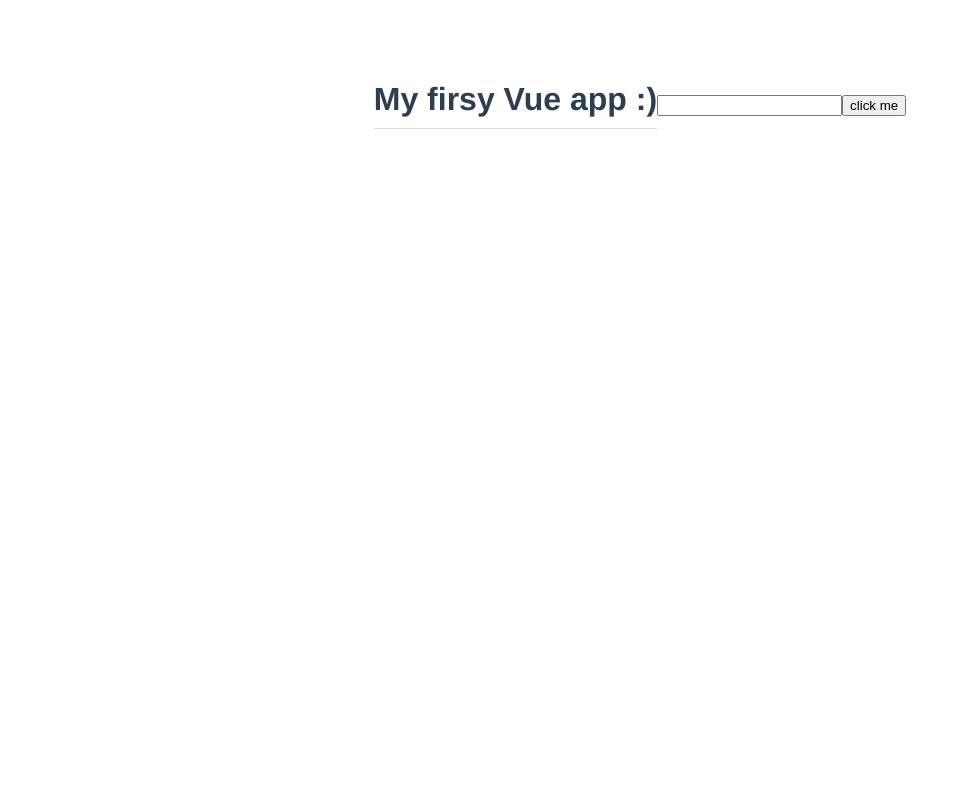
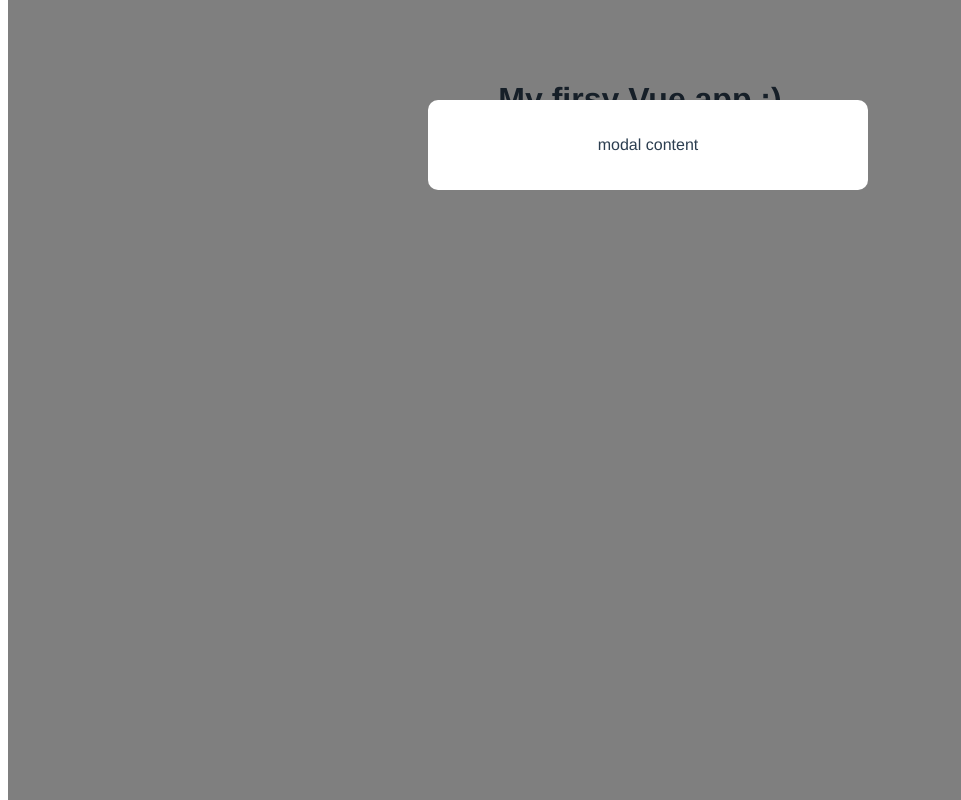
Before and after one commit to Marko1310/Vue, a Vue app in the folder modal-project/modal-project/: page / in a window 1280 px wide. Shown: the whole page, without its empty margins (0-961 px from the left). Built offline with nearby package versions, Linux system fonts and the light colour scheme.

Commit message:
multiple components - modal

```diff
--- a/modal-project/modal-project/src/App.vue
+++ b/modal-project/modal-project/src/App.vue
@@ -1,12 +1,16 @@
 <template>
-	<h1>{{ title }}</h1>
-	<input type="text" ref="name" />
-	<button @click="handleClick">click me</button>
+	<div>
+		<h1>{{ title }}</h1>
+		<Modal />
+	</div>
 </template>
 
 <script>
+import Modal from './components/Modal.vue';
+
 export default {
 	name: 'App',
+	components: {Modal},
 	data() {
 		return {
 			title: 'My firsy Vue app :)',
--- /dev/null
+++ b/modal-project/modal-project/src/components/Modal.vue
@@ -0,0 +1,24 @@
+<template>
+	<div class="backdrop">
+		<div class="modal">
+			<p>modal content</p>
+		</div>
+	</div>
+</template>
+
+<style>
+.modal {
+	width: 400px;
+	padding: 20px;
+	margin: 100px auto;
+	background: white;
+	border-radius: 10px;
+}
+.backdrop {
+	top: 0;
+	position: fixed;
+	background: rgba(0, 0, 0, 0.5);
+	width: 100%;
+	height: 100%;
+}
+</style>
```
Also changed, not shown: modal-project/modal-project/src/components/HelloWorld.vue (deleted, +0 -57 lines).
